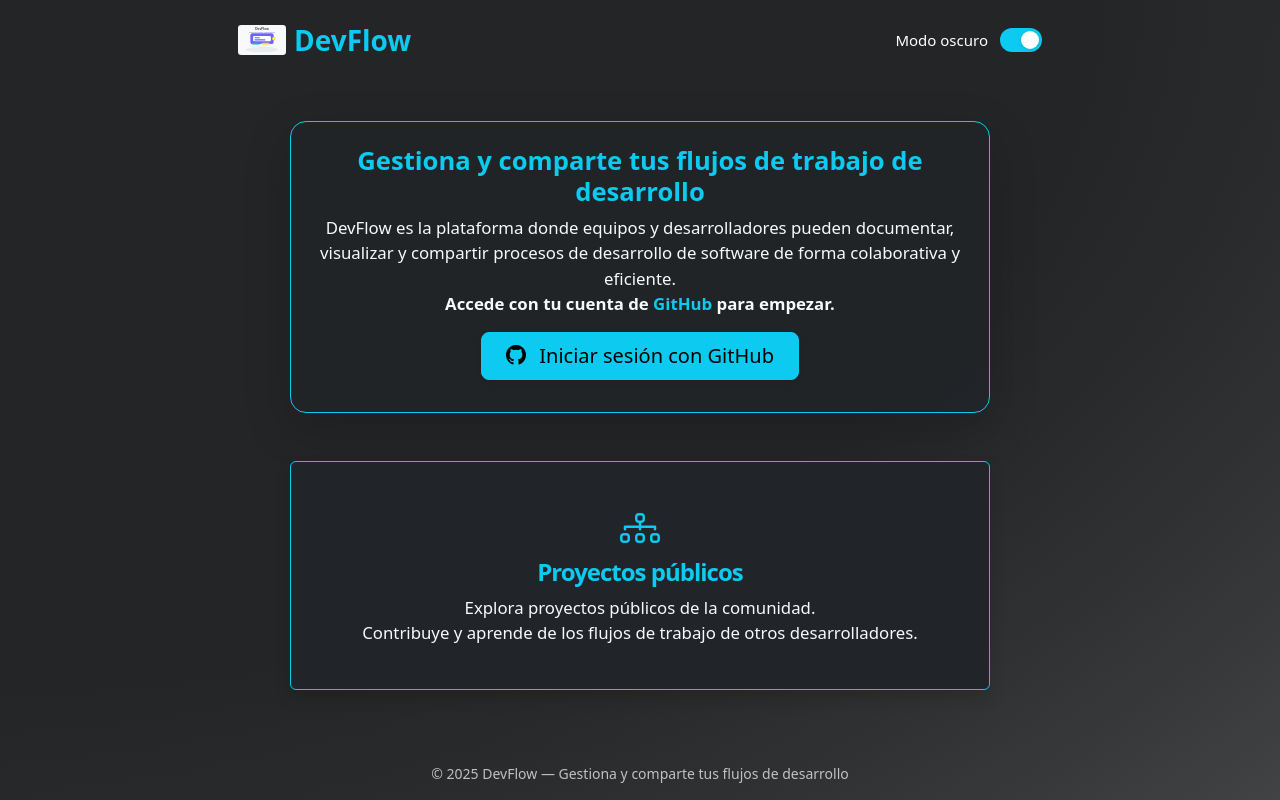
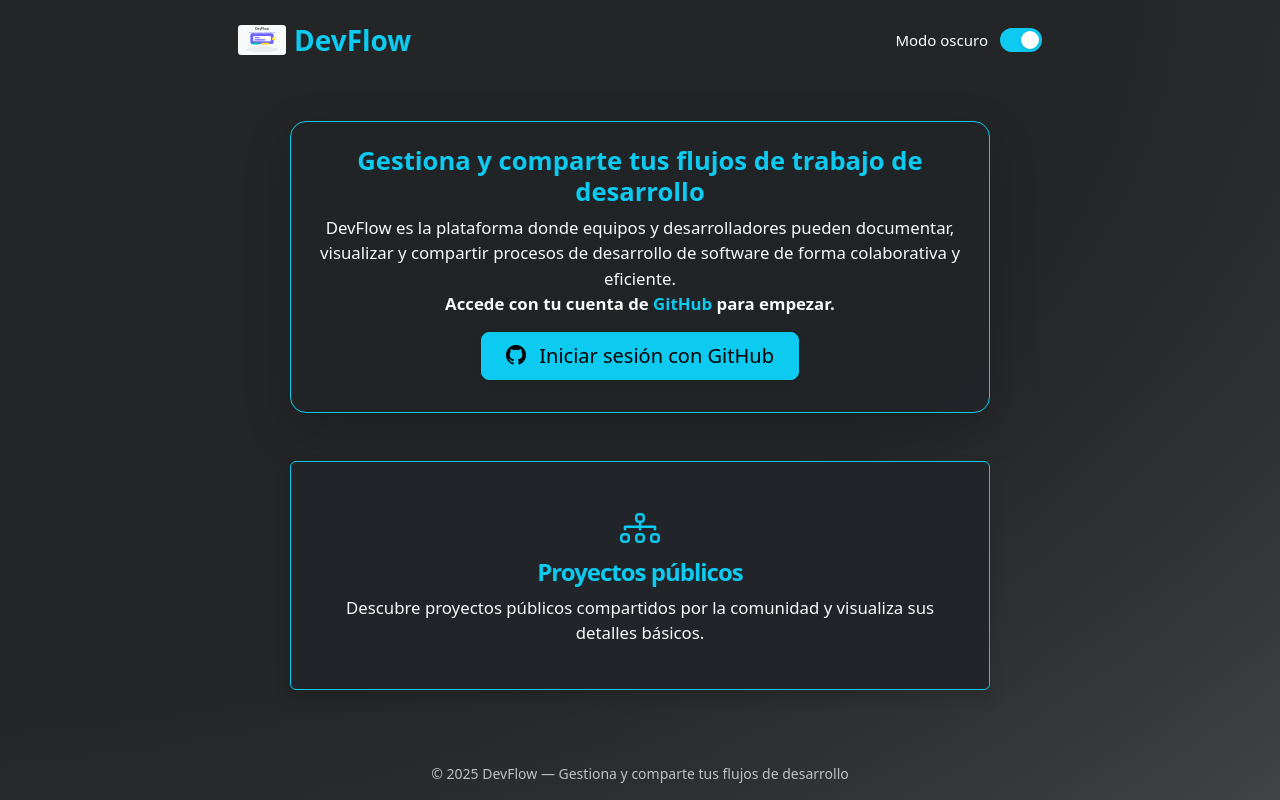
Before and after one commit to JEVizcaya/devflow, a React (Vite) app: page / in a window 1280 px wide. Built offline with nearby package versions, Linux system fonts and the light colour scheme; no server answers.

Commit message:
proyectos publicos y disponibles ok

```diff
--- a/src/pages/Landing.jsx
+++ b/src/pages/Landing.jsx
@@ -91,9 +91,7 @@
                     Proyectos públicos
                   </h5>
                   <p className={darkMode ? "lead text-light-50 mb-2" : "lead text-muted mb-2"} style={{fontSize: '1.05rem'}}>
-                    Explora proyectos públicos de la comunidad.
-                    <br />
-                    Contribuye y aprende de los flujos de trabajo de otros desarrolladores.
+                    Descubre proyectos públicos compartidos por la comunidad y visualiza sus detalles básicos.
                   </p>
                 </div>
               </div>
--- a/src/pages/ProyectosDisponibles.jsx
+++ b/src/pages/ProyectosDisponibles.jsx
@@ -197,7 +197,7 @@
                                                         ) : null;
                                                       })
                                                     ) : (
-                                                      <span className="text-muted">Ninguno</span>
+                                                      <span className={darkMode ? "text-light" : "text-muted"}>Ninguno</span>
                                                     )}
                                                   </div>
                                                   {/* Botón de repositorio y Ver detalle alineados horizontalmente y centrados */}
```
